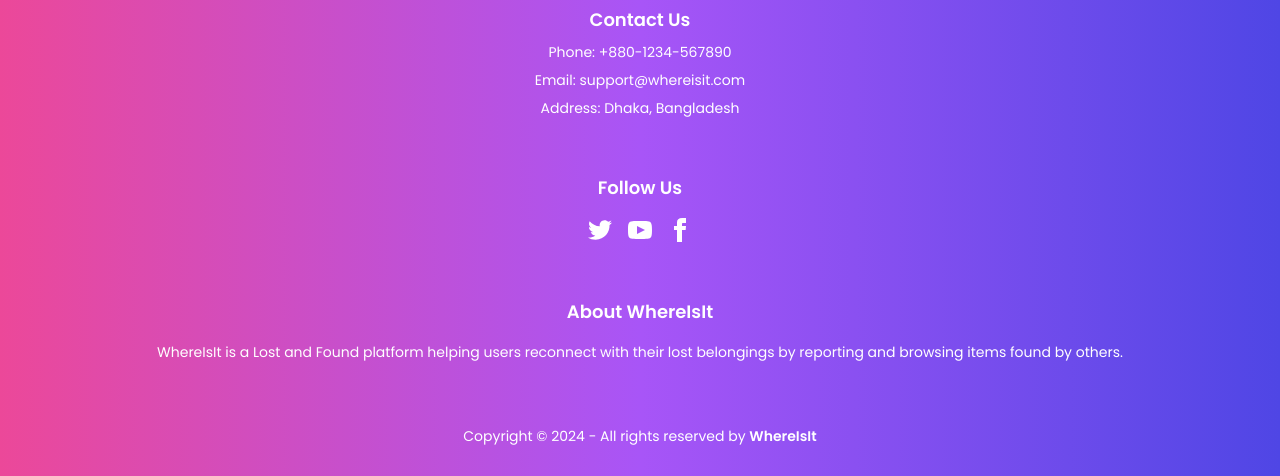
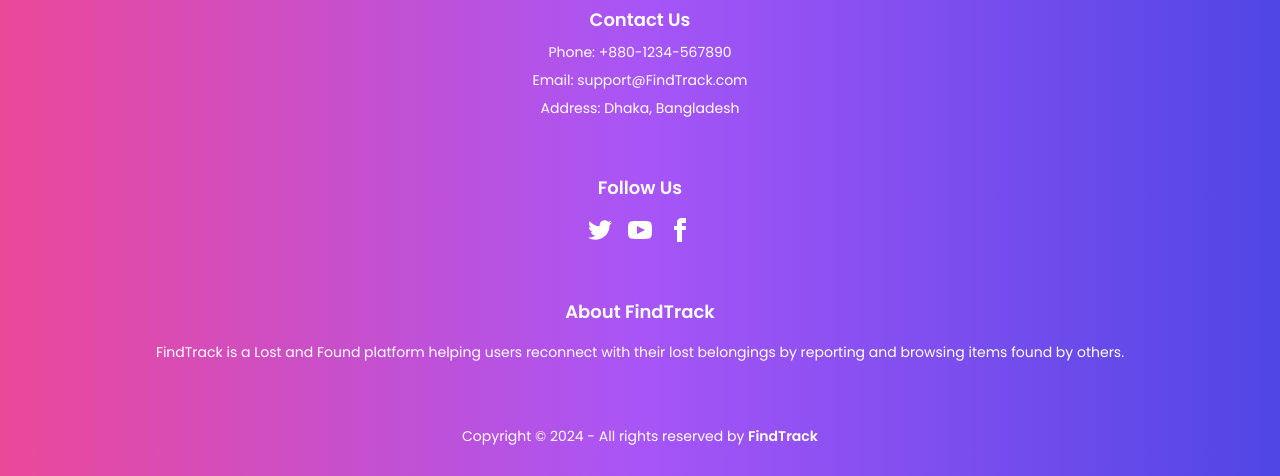
Before and after one commit to Mahin934/FindTrack-Website-Client, a React (Vite) app: page /login in a window 1280 px wide. Shown: the part 1074-1550 px from the top of the page. Built offline with nearby package versions, Linux system fonts and the light colour scheme; no server answers.

Commit message:
Footer Edited

```diff
--- a/src/components/Footer.jsx
+++ b/src/components/Footer.jsx
@@ -8,7 +8,7 @@ const Footer = () => {
                 <div>
                     <h2 className="text-lg font-semibold">Contact Us</h2>
                     <p className="text-sm">Phone: +880-1234-567890</p>
-                    <p className="text-sm">Email: support@whereisit.com</p>
+                    <p className="text-sm">Email: support@FindTrack.com</p>
                     <p className="text-sm">Address: Dhaka, Bangladesh</p>
                 </div>
 
@@ -51,16 +51,16 @@ const Footer = () => {
 
                 {/* About and Features */}
                 <div className="mt-4">
-                    <h2 className="text-lg font-semibold">About WhereIsIt</h2>
+                    <h2 className="text-lg font-semibold">About FindTrack</h2>
                     <p className="text-sm mt-2">
-                        WhereIsIt is a Lost and Found platform helping users reconnect with their lost belongings by reporting and browsing items found by others.
+                        FindTrack is a Lost and Found platform helping users reconnect with their lost belongings by reporting and browsing items found by others.
                     </p>
                 </div>
 
                 {/* Copyright Notice */}
                 <aside className="mt-6">
                     <p className="text-sm">
-                        Copyright © {new Date().getFullYear()} - All rights reserved by <span className="font-semibold">WhereIsIt</span>
+                        Copyright © {new Date().getFullYear()} - All rights reserved by <span className="font-semibold">FindTrack</span>
                     </p>
                 </aside>
             </footer>
```
